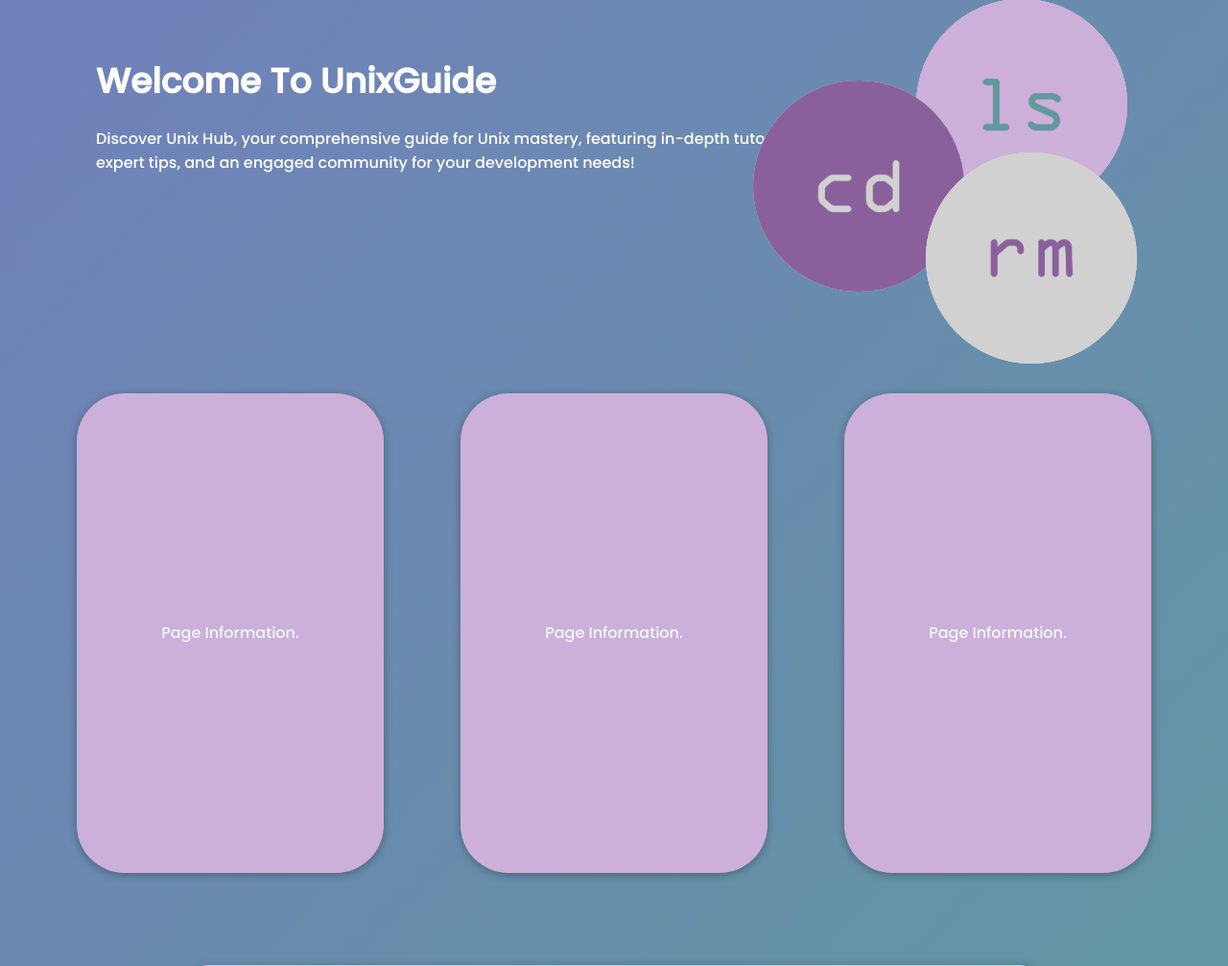
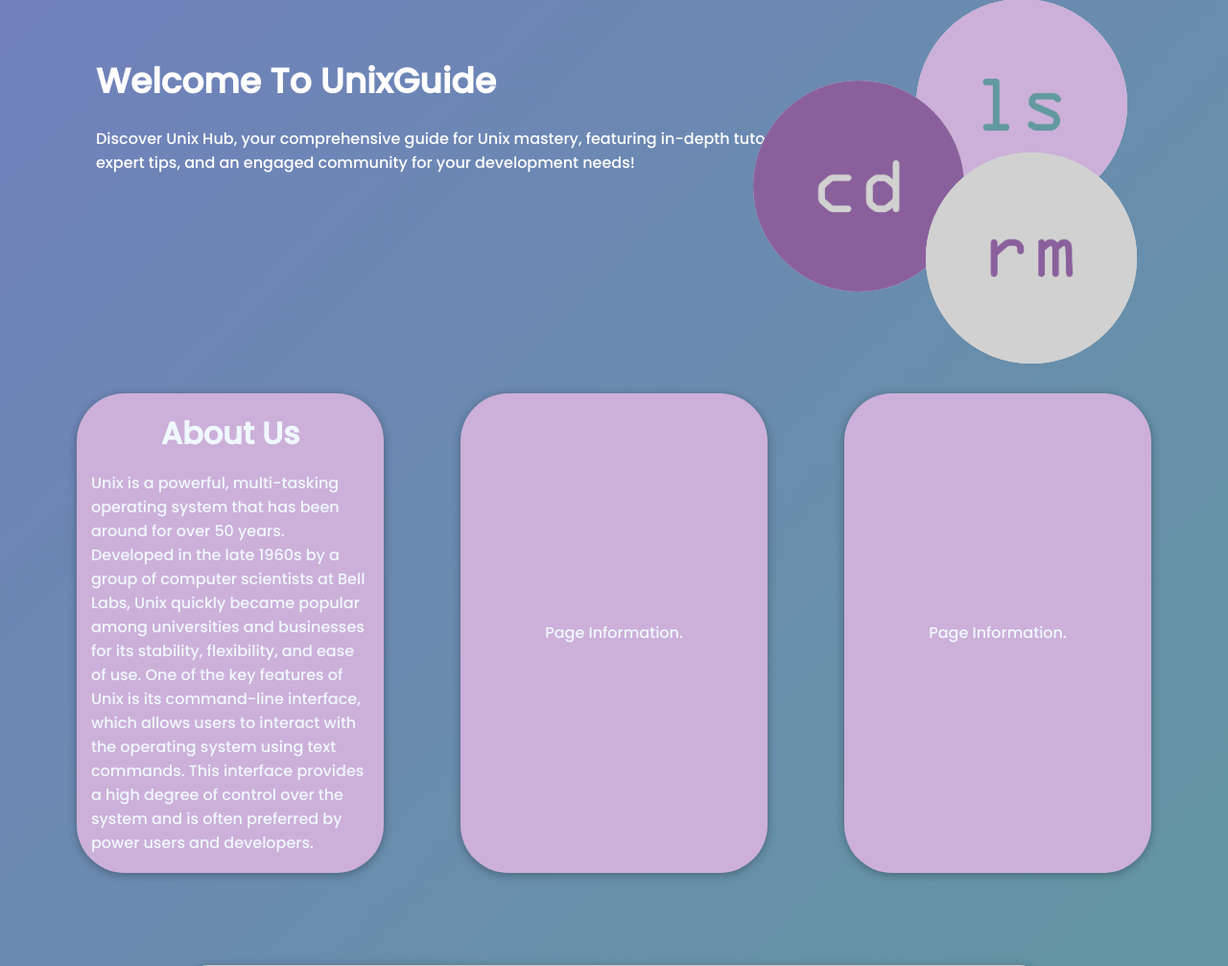
Before and after one commit to BalshaRIT/WMII-Group-Project, a PHP site: page / in a window 1280 px wide. Shown: the part 150-1157 px from the top of the page at 96% size. Run offline with PHP 8.4, Linux system fonts and the light colour scheme.

Commit message:
Add files via upload

```diff
--- a/group_project/assets/css/home.css
+++ b/group_project/assets/css/home.css
@@ -367,6 +367,20 @@ img:hover {
     border-radius: 50px;
     box-shadow: 0px 2px 10px rgba(0, 0, 0, 0.3);
     color: aliceblue;
+    flex-direction: column;
+    padding: 0px 15px 0px 15px;
+    position: relative;
+    transition: transform 0.3s;
+
+}
+
+.div1:hover {
+    transform: translateY(-10px);
+    cursor: pointer;
+  }
+
+.about_us{
+    padding-bottom: 15px;
 }
 
 .info2 {
--- a/group_project/assets/java_script/script.js
+++ b/group_project/assets/java_script/script.js
@@ -13,3 +13,13 @@ function scrollFunction() {
         makeAppear();
     };
 }
+
+document.addEventListener('DOMContentLoaded', function () {
+    const div1 = document.querySelector('.div1');
+    div1.addEventListener('mouseover', function () {
+        div1.style.transform = 'translateY(-10px)';
+    });
+    div1.addEventListener('mouseout', function () {
+        div1.style.transform = 'translateY(0)';
+    });
+});
--- a/group_project/index.html
+++ b/group_project/index.html
@@ -101,7 +101,17 @@
 
     <div class="info1">
         <div class="div1">
-            Page Information.
+            <h1 class="about_us">About Us</h1>
+            <p>Unix is a powerful, multi-tasking operating system that has been around for over 50 years.
+                Developed in the late 1960s by a group of computer scientists at Bell Labs,
+                Unix quickly became popular among universities and businesses for its stability,
+                flexibility, and ease of use.
+                One of the key features of Unix is its command-line interface,
+                which allows users to interact with the operating system using text commands.
+                This interface provides a high degree of control over the system and is often
+                preferred by power users and developers.
+            </p>
+
         </div>
         <div class="div1">
             Page Information.
```
Also changed, not shown: group_project/assets/media/pic1.png (added), group_project/assets/media/pic2.png (added), group_project/assets/media/pic3.png (added), group_project/assets/media/quiz_image.png (added).
